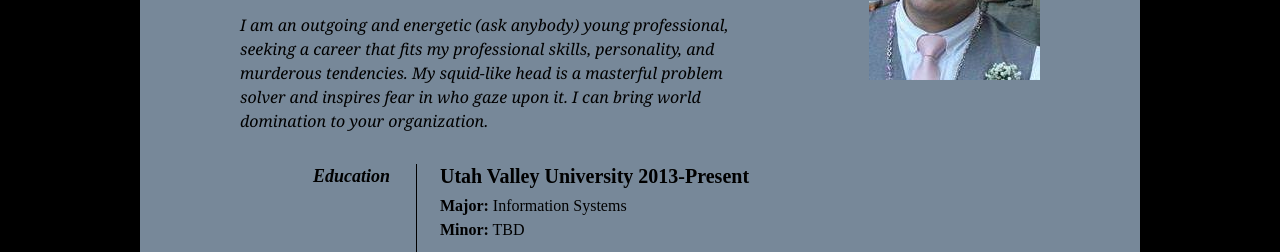
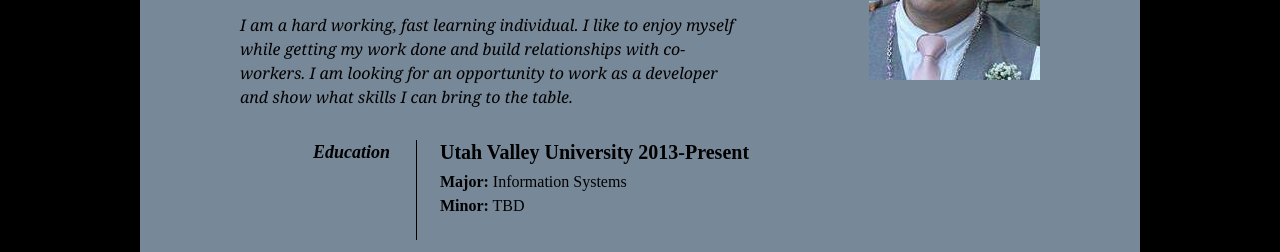
Before and after one commit to falconflyer87/2017-MATC-github-goodies, a plain HTML site: page PortfolioProject/Project1Resume.html in a window 1280 px wide. Shown: the part 508-760 px from the top of the page. Drawn offline with nearby package versions, Linux system fonts and the light colour scheme.

Commit message:
Commiting updates to tree with new directories and files.

```diff
--- a/PortfolioProject/Project1Resume.html
+++ b/PortfolioProject/Project1Resume.html
@@ -38,10 +38,7 @@
 
     <div id="objective">
         <p>
-            I am an outgoing and energetic (ask anybody) young professional, seeking a
-            career that fits my professional skills, personality, and murderous tendencies.
-            My squid-like head is a masterful problem solver and inspires fear in who gaze upon it.
-            I can bring world domination to your organization.
+            I am a hard working, fast learning individual. I like to enjoy myself while getting my work done and build relationships with co-workers. I am looking for an opportunity to work as a developer and show what skills I can bring to the table.
         </p>
     </div>
 
```
